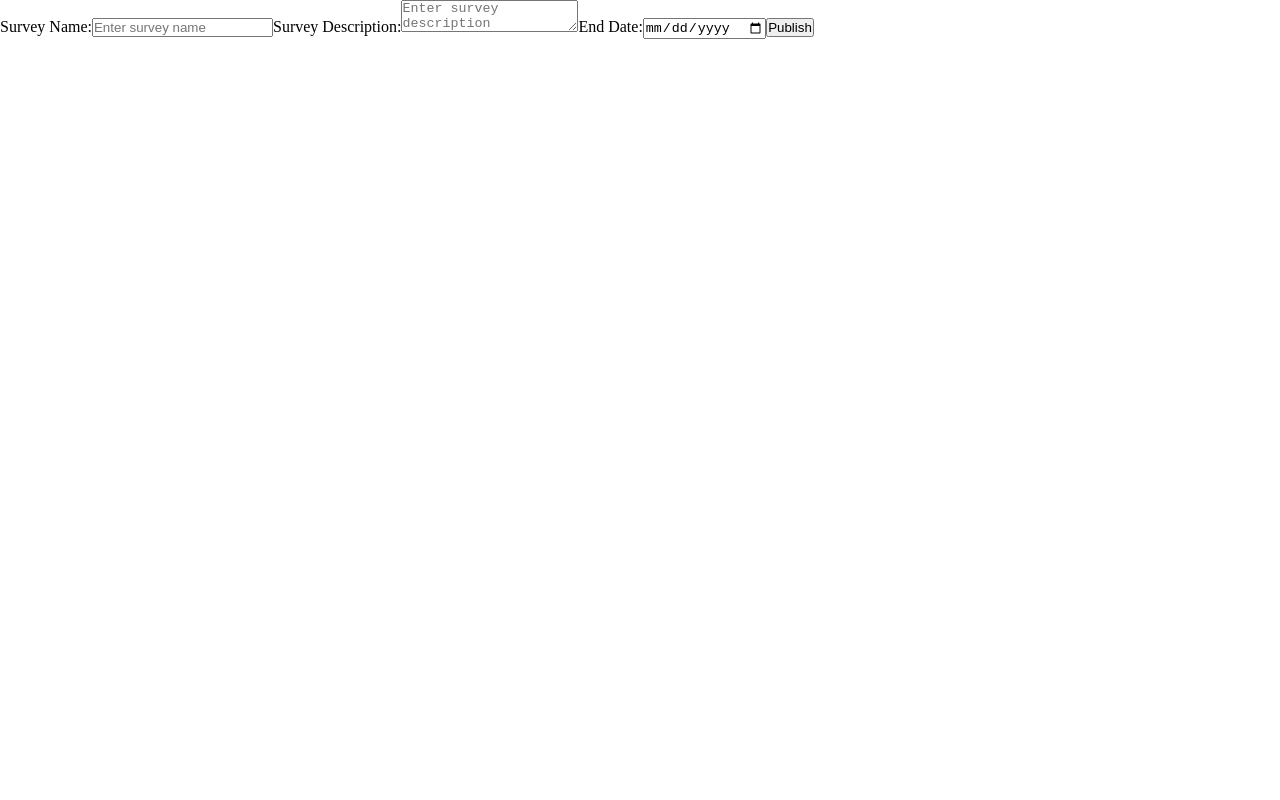
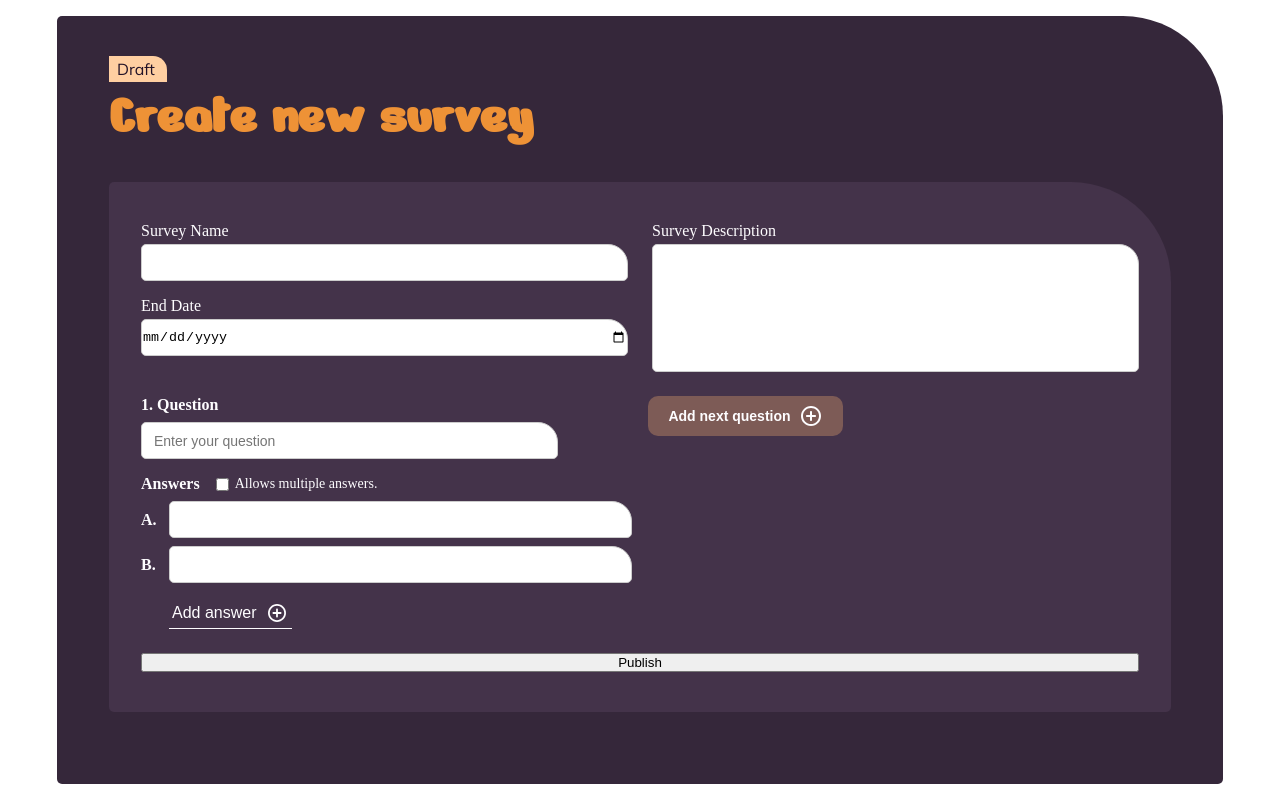
Before and after one commit to Iraqi1994/poll-app, an Angular app: page /new-survey in a window 1280 px wide. Built offline with nearby package versions, Linux system fonts and the light colour scheme; a web font is replaced by a local one.

Commit message:
Implemented the first version of the new survey form. Also started with the styling of the new survey page.

```diff
--- a/src/app/components/question/question.html
+++ b/src/app/components/question/question.html
@@ -1 +1,29 @@
-<p>question works!</p>
+<div class="question-block" [formGroup]="questionGroup()">
+  <p class="question-label">{{ questionIndex() }}. Question</p>
+  <input
+    type="text"
+    class="question-input"
+    placeholder="Enter your question"
+    formControlName="text"
+  />
+
+  <div class="answers-header">
+    <span class="answers-label">Answers</span>
+    <label class="multiple-answers-label">
+      <input type="checkbox" formControlName="allowMultiple" />
+      Allows multiple answers.
+    </label>
+  </div>
+
+  @for (control of answerControls; track $index) {
+    <div class="answer-row">
+      <span class="answer-letter">{{ getAnswerLabel($index) }}.</span>
+      <input type="text" class="answer-input" [formControl]="control" />
+    </div>
+  }
+
+  <button type="button" class="add-answer-btn" (click)="addAnswer()">
+    <span>Add answer</span>
+    <img src="/new-survey-add-circle.svg" alt="Add circle" />
+  </button>
+</div>
--- a/src/app/components/question/question.scss
+++ b/src/app/components/question/question.scss
@@ -0,0 +1,103 @@
+.question-block {
+  display: flex;
+  flex-direction: column;
+  gap: 8px;
+  color: #fefdff;
+}
+
+.question-label {
+  font-weight: 600;
+  margin: 0;
+}
+
+.question-input {
+  width: 85%;
+  height: 37px;
+  padding: 8px 12px;
+  border-radius: 5px 20px 5px 5px;
+  border: 1px solid #ccc;
+  font-size: 14px;
+  box-sizing: border-box;
+  color: inherit;
+  outline: none;
+
+  &:focus {
+    border-color: transparent;
+    background-color: #fee9d4;
+  }
+}
+
+.answers-header {
+  display: flex;
+  align-items: center;
+  gap: 16px;
+  margin-top: 8px;
+}
+
+.answers-label {
+  font-weight: 600;
+}
+
+.multiple-answers-label {
+  display: flex;
+  align-items: center;
+  gap: 6px;
+  font-size: 14px;
+  cursor: pointer;
+
+  input[type='checkbox'] {
+    cursor: pointer;
+  }
+}
+
+.answer-row {
+  display: flex;
+  align-items: center;
+  gap: 8px;
+}
+
+.answer-letter {
+  font-weight: 600;
+  min-width: 20px;
+}
+
+.answer-input {
+  flex: 1;
+  height: 37px;
+  padding: 8px 12px;
+  border-radius: 5px 20px 5px 5px;
+  border: 1px solid #ccc;
+  font-size: 14px;
+  box-sizing: border-box;
+  color: inherit;
+  outline: none;
+
+  &:focus {
+    border-color: transparent;
+    background-color: #fee9d4;
+  }
+}
+
+.add-answer-btn {
+  align-self: flex-start;
+  background: transparent;
+  padding: 6px 3px 3px;
+  font-size: 13px;
+  cursor: pointer;
+  margin-top: 4px;
+  margin-left: 28px;
+  color: inherit;
+  display: flex;
+  align-items: center;
+  justify-content: center;
+  gap: 8px;
+  border: none;
+  border-bottom: 1px solid currentColor;
+
+  > span {
+    font-size: 16px;
+  }
+  > img {
+    scale: 0.9;
+  }
+}
--- a/src/app/components/question/question.ts
+++ b/src/app/components/question/question.ts
@@ -1,11 +1,29 @@
-import { Component } from '@angular/core';
+import { Component, input } from '@angular/core';
+import { FormArray, FormControl, FormGroup, ReactiveFormsModule } from '@angular/forms';
 
 @Component({
   selector: 'app-question',
-  imports: [],
+  imports: [ReactiveFormsModule],
   templateUrl: './question.html',
   styleUrl: './question.scss',
 })
 export class Question {
+  questionGroup = input.required<FormGroup>();
+  questionIndex = input<number>(1);
 
+  get answers(): FormArray {
+    return this.questionGroup().get('answers') as FormArray;
+  }
+
+  get answerControls(): FormControl[] {
+    return this.answers.controls as FormControl[];
+  }
+
+  getAnswerLabel(index: number): string {
+    return String.fromCharCode(65 + index);
+  }
+
+  addAnswer(): void {
+    this.answers.push(new FormControl(''));
+  }
 }
--- a/src/app/pages/new-survey-form/new-survey-form.html
+++ b/src/app/pages/new-survey-form/new-survey-form.html
@@ -1,15 +1,33 @@
 <section>
-  <form [formGroup]="surveyForm">
-    <label for="name">Survey Name:</label>
-    <input type="text" id="name" placeholder="Enter survey name" formControlName="name" />
-    <label for="description">Survey Description:</label>
-    <textarea
-      id="description"
-      placeholder="Enter survey description"
-      formControlName="description"
-    ></textarea>
-    <label for="endDate">End Date:</label>
-    <input type="date" id="endDate" formControlName="endDate" />
-    <button routerLink="/">Publish</button>
-  </form>
+  <p class="draft">Draft</p>
+  <h1>Create new survey</h1>
+  <div>
+    <form [formGroup]="surveyForm">
+      <div class="survey-meta">
+        <div class="survey-meta__left">
+          <label for="name">Survey Name</label>
+          <input type="text" id="name" formControlName="name" />
+          <label for="endDate">End Date</label>
+          <input type="date" id="endDate" formControlName="endDate" />
+        </div>
+        <div class="survey-meta__right">
+          <label for="description">Survey Description</label>
+          <textarea id="description" formControlName="description"></textarea>
+        </div>
+      </div>
+
+      <div class="survey-questions">
+        @for (question of questionGroups; track $index) {
+          <app-question [questionGroup]="question" [questionIndex]="$index + 1" />
+        }
+
+        <button type="button" class="add-question-btn" (click)="addQuestion()">
+          <span>Add next question</span>
+          <img src="/new-survey-add-circle.svg" alt="add circle" />
+        </button>
+      </div>
+
+      <button routerLink="/">Publish</button>
+    </form>
+  </div>
 </section>
--- a/src/app/pages/new-survey-form/new-survey-form.scss
+++ b/src/app/pages/new-survey-form/new-survey-form.scss
@@ -1,5 +1,115 @@
 :host {
-  display: block;
+  display: flex;
+  justify-content: center;
+  align-items: center;
   min-height: 100vh;
   background-color: #ffffff;
 }
+
+section {
+  width: 1166px;
+  border-radius: 5px 100px 5px 5px;
+  background-color: #35273a;
+  color: #fefdff;
+  padding: 40px 52px;
+}
+
+form {
+  display: flex;
+  flex-direction: column;
+  gap: 24px;
+  background-color: #8e709929;
+  padding: 40px 32px;
+  border-radius: 5px 100px 5px 5px;
+  margin-bottom: 32px;
+}
+
+label {
+  margin-bottom: 4px;
+}
+
+input,
+textarea {
+  border-radius: 5px 20px 5px 5px;
+  outline: none;
+  border: 1px solid #ccc;
+
+  &:focus {
+    border-color: transparent;
+    background-color: #fee9d4;
+  }
+}
+
+input {
+  height: 37px;
+}
+
+h1 {
+  color: #ee9236;
+  font-family: 'Nerko One', sans-serif;
+  font-size: 56px;
+  margin-bottom: 32px;
+}
+
+.draft {
+  display: inline-block;
+  background-color: #ffcfa1;
+  color: #221227;
+  font-family: 'Mulish', sans-serif;
+  border-top-right-radius: 14px;
+  padding: 3px 12px 3px 8px;
+}
+
+.survey-meta {
+  display: flex;
+  gap: 24px;
+
+  &__left {
+    display: flex;
+    flex-direction: column;
+    width: 50%;
+
+    input {
+      margin-bottom: 16px;
+    }
+  }
+
+  &__right {
+    display: flex;
+    flex-direction: column;
+    width: 50%;
+
+    textarea {
+      flex: 1;
+      resize: none;
+    }
+  }
+}
+
+.survey-questions {
+  display: grid;
+  grid-template-columns: 1fr 1fr;
+  gap: 16px;
+}
+
+.add-question-btn {
+  background-color: #ffb7704d;
+  color: #fefdff;
+  font-family: 'Nokora', sans-serif;
+  font-weight: bold;
+  padding: 8px 12px;
+  border-radius: 10px;
+  border: none;
+  cursor: pointer;
+  font-size: 14px;
+  width: 195px;
+  align-self: start;
+  display: flex;
+  align-items: center;
+  justify-content: center;
+  gap: 8px;
+
+  &:hover {
+    background-color: #ffb77070;
+  }
+}
--- a/src/app/pages/new-survey-form/new-survey-form.ts
+++ b/src/app/pages/new-survey-form/new-survey-form.ts
@@ -1,10 +1,11 @@
 import { Component } from '@angular/core';
 import { RouterLink } from '@angular/router';
-import { FormControl, FormGroup, ReactiveFormsModule, Validators } from '@angular/forms';
+import { FormArray, FormControl, FormGroup, ReactiveFormsModule, Validators } from '@angular/forms';
+import { Question } from '../../components/question/question';
 
 @Component({
   selector: 'app-new-survey-form',
-  imports: [RouterLink, ReactiveFormsModule],
+  imports: [RouterLink, ReactiveFormsModule, Question],
   templateUrl: './new-survey-form.html',
   styleUrl: './new-survey-form.scss',
 })
@@ -13,5 +14,26 @@ export class NewSurveyForm {
     name: new FormControl('', { validators: [Validators.required, Validators.minLength(3)] }),
     description: new FormControl('', { validators: [Validators.maxLength(200)] }),
     endDate: new FormControl(''),
+    questions: new FormArray([this.createQuestion(true)]),
   });
+
+  get questions(): FormArray {
+    return this.surveyForm.get('questions') as FormArray;
+  }
+
+  get questionGroups(): FormGroup[] {
+    return this.questions.controls as FormGroup[];
+  }
+
+  private createQuestion(required: boolean): FormGroup {
+    return new FormGroup({
+      text: new FormControl('', required ? [Validators.required] : []),
+      allowMultiple: new FormControl(false),
+      answers: new FormArray([new FormControl(''), new FormControl('')]),
+    });
+  }
+
+  addQuestion(): void {
+    this.questions.push(this.createQuestion(false));
+  }
 }
```
Also changed, not shown: public/new-survey-add-circle.svg (added).
